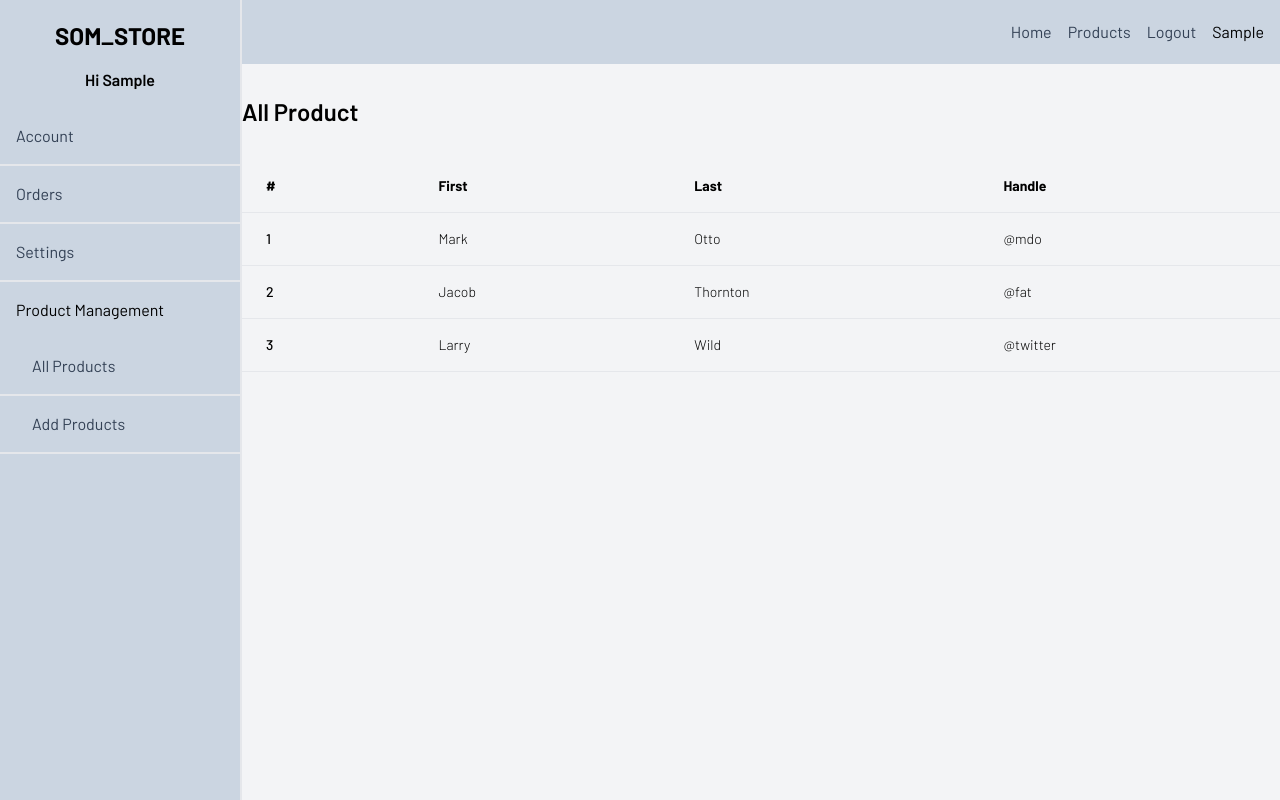
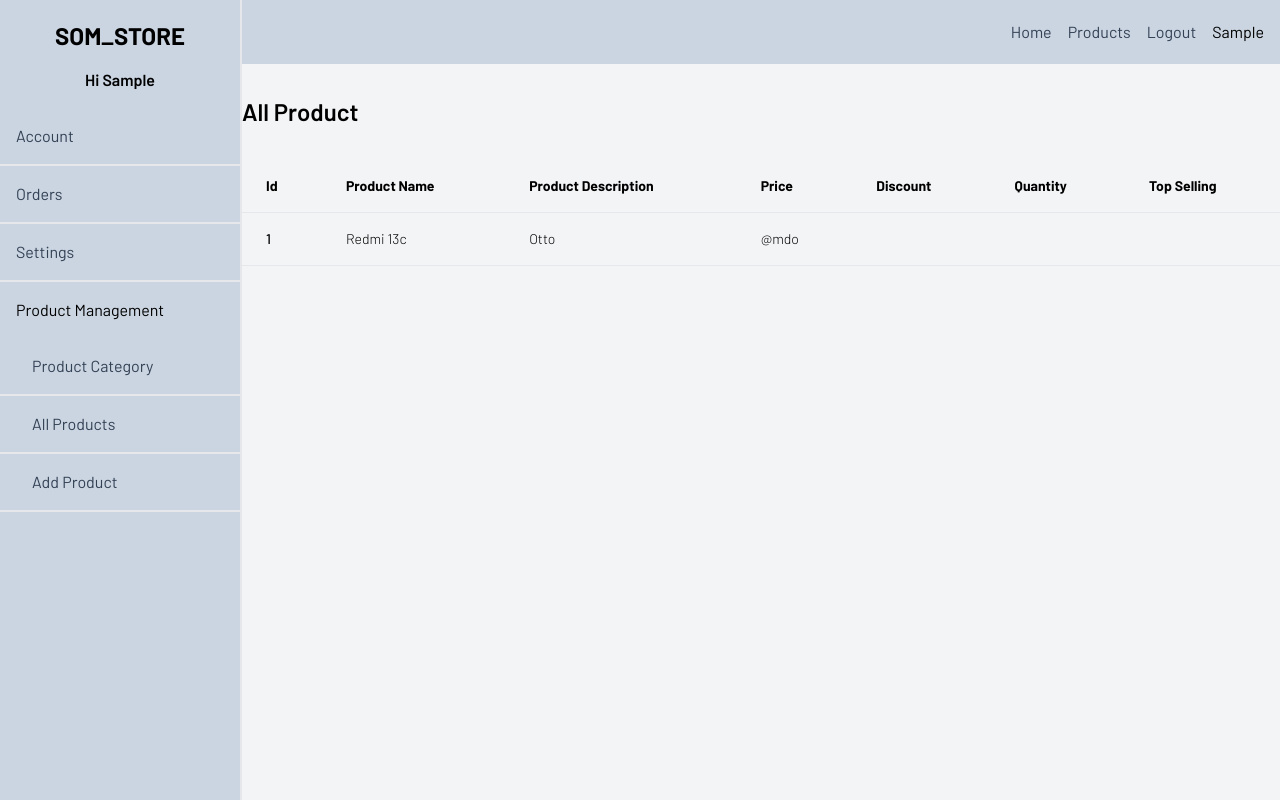
Before and after one commit to Som-diba/Stock_ms, a Django app: page /dashboard/products in a window 1280 px wide. Run offline with Django 4.2, Linux system fonts and the light colour scheme; the visitor is signed in with stand-in values (Sample User, id 1); data that the repository does not hold is empty; style sheets or scripts are compiled from the project's sources; parts of the project's set-up code (start-up, migrations or seed data) failed here and were passed over; some libraries are stand-ins or nearby versions.

Commit message:
fix add-products page

```diff
--- a/website/templates/website/dashboard/products/index.html
+++ b/website/templates/website/dashboard/products/index.html
@@ -15,40 +15,33 @@
         <table class="min-w-full text-left text-sm font-light">
           <thead class="border-b font-medium dark:border-neutral-500">
             <tr>
-              <th scope="col" class="px-6 py-4">#</th>
-              <th scope="col" class="px-6 py-4">First</th>
-              <th scope="col" class="px-6 py-4">Last</th>
-              <th scope="col" class="px-6 py-4">Handle</th>
+              <th scope="col" class="px-6 py-4">Id</th>
+              <th scope="col" class="px-6 py-4">Product Name</th>
+              <th scope="col" class="px-6 py-4">Product Description</th>
+              <th scope="col" class="px-6 py-4">Price</th>
+              <th scope="col" class="px-6 py-4">Discount</th>
+              <th scope="col" class="px-6 py-4">Quantity</th>
+              <th scope="col" class="px-6 py-4">Top Selling</th>
             </tr>
           </thead>
           <tbody>
             <tr class="border-b dark:border-neutral-500">
-              <td class="whitespace-nowrap px-6 py-4 font-medium">1</td>
-              <td class="whitespace-nowrap px-6 py-4">Mark</td>
+              <td class="whitespace-nowrap px-6 py-4 font-medium">1 </td>
+              <td class="whitespace-nowrap px-6 py-4">Redmi 13c</td>
               <td class="whitespace-nowrap px-6 py-4">Otto</td>
               <td class="whitespace-nowrap px-6 py-4">@mdo</td>
             </tr>
-            <tr class="border-b dark:border-neutral-500">
-              <td class="whitespace-nowrap px-6 py-4 font-medium">2</td>
-              <td class="whitespace-nowrap px-6 py-4">Jacob</td>
-              <td class="whitespace-nowrap px-6 py-4">Thornton</td>
-              <td class="whitespace-nowrap px-6 py-4">@fat</td>
-            </tr>
-            <tr class="border-b dark:border-neutral-500">
-              <td class="whitespace-nowrap px-6 py-4 font-medium">3</td>
-              <td class="whitespace-nowrap px-6 py-4">Larry</td>
-              <td class="whitespace-nowrap px-6 py-4">Wild</td>
-              <td class="whitespace-nowrap px-6 py-4">@twitter</td>
-            </tr>
-
           {% for p in products %}
           <tr class="border-b dark:border-neutral-500">
               <td class="whitespace-nowrap px-6 py-4 font-medium">3</td>
-              <td class="whitespace-nowrap px-6 py-4">{{p.name}}</td>
-              <td class="whitespace-nowrap px-6 py-4">Wild</td>
-              <td class="whitespace-nowrap px-6 py-4">@twitter</td>
+              <td class="whitespace-nowrap px-6 py-4">{{p.id}}</td>
+              <td class="whitespace-nowrap px-6 py-4"> {{p.name}} </td>
+              <td class="whitespace-nowrap px-6 py-4"> {{p.description}} </td>
+              <td class="whitespace-nowrap px-6 py-4"> {{p.price}} </td>
+              <td class="whitespace-nowrap px-6 py-4"> {{p.discount}} </td>
+              <td class="whitespace-nowrap px-6 py-4"> {{p.quantity}} </td>
+              <td class="whitespace-nowrap px-6 py-4"> {{p.top_selling}} </td>
             </tr>
-
           {% endfor %}
           </tbody>
         </table>
--- a/website/templates/website/dashboard/sidebar.html
+++ b/website/templates/website/dashboard/sidebar.html
@@ -8,22 +8,31 @@
 
             <ul class="flex flex-col w-60 ">
                 <li class="border-b-2 hover:bg-slate-400"><a href="{% url 'website:user_account' %}"
-                        class="text-slate-700 hover:text-slate-600 duration-200 block py-4 px-4">Account</a></li>
+                                                             class="text-slate-700 hover:text-slate-600 duration-200 block py-4 px-4">Account</a>
+                </li>
                 <li class="border-b-2 hover:bg-slate-400"><a href="{% url 'website:user_orders' %}"
-                        class="text-slate-700 hover:text-slate-600 duration-200 block py-4 px-4">Orders</a></li>
+                                                             class="text-slate-700 hover:text-slate-600 duration-200 block py-4 px-4">Orders</a>
+                </li>
                 <li class="border-b-2 hover:bg-slate-400"><a href="{% url 'website:user_setting' %}"
-                        class="text-slate-700 hover:text-slate-600 duration-200 block py-4 px-4">Settings</a></li>
+                                                             class="text-slate-700 hover:text-slate-600 duration-200 block py-4 px-4">Settings</a>
+                </li>
 
 
                 {% if user.is_staff %}
                 <h4 class="p-4">Product Management</h4>
 
                 <ul class="flex flex-col w-full ">
+                    <li class="border-b-2 hover:bg-slate-400"><a href="{% url 'website:product_category' %}"
+                                                                 class="text-slate-700 hover:text-slate-600 duration-200 block py-4 pl-8">Product
+                        Category</a></li>
+
                     <li class="border-b-2 hover:bg-slate-400"><a href="{% url 'website:products_dashboard' %}"
-                        class="text-slate-700 hover:text-slate-600 duration-200 block py-4 pl-8">All Products</a></li>
+                                                                 class="text-slate-700 hover:text-slate-600 duration-200 block py-4 pl-8">All
+                        Products</a></li>
 
                     <li class="border-b-2 hover:bg-slate-400"><a href="{% url 'website:add_product' %}"
-                        class="text-slate-700 hover:text-slate-600 duration-200 block py-4 pl-8 block">Add Products</a></li>
+                                                                 class="text-slate-700 hover:text-slate-600 duration-200 block py-4 pl-8 block">Add
+                        Product</a></li>
                 </ul>
                 {% endif %}
             </ul>
--- a/website/templates/website/home-sections/discount.html
+++ b/website/templates/website/home-sections/discount.html
@@ -3,7 +3,7 @@
 <section class="py-24 bg-yellow-900 text-center md:text-left">
     <div class="max-w-screen-lg mx-auto  grid grid-cols-1 md:grid-cols-2">
         <div class="mx-auto w-[90vw] md:w-full px-8 flex flex-col gap-y-7">
-            <h3 class="font-semibold text-2xl sm:text-3xl leading-tight">Buy now and get 5% Discount on Every Product </h3>
+            <h3 class="font-semibold text-2xl sm:text-3xl leading-tight">Buy Now and Get 5% Discount on Every Product </h3>
             <p class="text-xl">
                 Nam ipsum risus, rutrum vitae, vestibulum eu, molestie vel, lacus. Sed magna purus, fermentum eu
             </p>
--- a/website/templates/website/products/products.html
+++ b/website/templates/website/products/products.html
@@ -69,7 +69,6 @@
         </div>
 
         {% for product in products %}
-        <!-- {{product}} -->
         <a href="{% url 'website:single-product' product.name %}">
             <div
                 class="w-[90vw] max-w-sm pt-20 pb-12 drop-shadow-xl border border-slate-500 rounded-lg dark:bg-slate-800 dark:text-slate-200 relative">
--- a/website/urls.py
+++ b/website/urls.py
@@ -40,6 +40,7 @@ urlpatterns = [
     path('dashboard/orders', views.user_orders, name='user_orders'),
 
     # manage products
+    path('dashboard/product-category', views.product_category_view, name='product_category'),
     path('dashboard/products', views.products_dashboard_view, name='products_dashboard'),
     path('dashboard/products/add-product', views.add_product_view, name='add_product'),
 
--- a/website/views.py
+++ b/website/views.py
@@ -4,8 +4,8 @@ from django.http import HttpResponse
 from django.shortcuts import render, redirect
 from django.contrib.auth import authenticate, login, logout
 from django.contrib import messages
-from .models import Product
-from .forms import ProductForm, UserForm
+from .models import Product, ProductCategory
+from .forms import ProductForm, ProductCategoryForm, UserForm
 @login_required
 def user_orders(request):
     return render(request, "website/dashboard/orders.html")
@@ -21,23 +21,53 @@ def dashboard(request):
     return render(request, "website/dashboard/index.html")
 
 @login_required
+def product_category_view(request):
+    if request.method == "POST":
+        category_form = ProductCategoryForm(request.POST)
+        if category_form.is_valid():
+            cleaned_form = category_form.cleaned_data
+            name = cleaned_form["name"]
+            description = cleaned_form["description"]
+            c = ProductCategory(name = name, description = description)
+            c.save()
+    categories = ProductCategory.objects.all()
+    category_form = ProductCategoryForm()
+    return render(request, "website/dashboard/products/categories.html", {"categories": categories, "form": category_form})
+
+@login_required
 def products_dashboard_view(request):
     products = Product.objects.all()
     return render(request, "website/dashboard/products/index.html", {"products": products})
 
 @login_required
 def add_product_view(request):
-
     # return HttpResponse("Hello world")
     if request.method == "POST":
         product_form = ProductForm(request.POST)
+
         if product_form.is_valid():
             cleaned_form = product_form.cleaned_data
-            pass
-        pass
-    elif request.method == "GET":
-        product_form = ProductForm()
+            print("cleaned form ", cleaned_form)
+
+            name = cleaned_form["name"]
+            description = cleaned_form["description"]
+            price = cleaned_form["price"]
+            discount = cleaned_form["discount"]
+            quantity = cleaned_form["quantity"]
+            top_selling = cleaned_form["top_selling"]
+            image_1 = cleaned_form["image_1"]
+            image_2 = cleaned_form["image_2"]
+            image_3 = cleaned_form["image_3"]
+            featured_image = cleaned_form["featured_image"]
+
+            product = Product(name=name, top_selling=top_selling, featured_image= featured_image, quantity=quantity, price=price, discount=discount, description=description, image_1=image_1, image_2=image_2, image_3=image_3)
+            product.save()
+            return render(request, "website/dashboard/products/add-product.html", {"form": product_form})
+        #messages.success(request, "Error occured when adding product")
         return render(request, "website/dashboard/products/add-product.html", {"form": product_form})
+
+    product_form = ProductForm()
+    return render(request, "website/dashboard/products/add-product.html", {"form": product_form})
 
 
 def logout_view(request):
```
Also changed, not shown: website/admin.py (+6 -6 lines), website/forms.py (+20 -5 lines), website/models.py (+9 -7 lines), website/templates/website/dashboard/products/add-product.html (+17 -6 lines), website/templates/website/dashboard/products/categories.html (added, +61 -0 lines), products/Chisom_Ifediba__-_First_School_Leaving_Certificate.jpeg (added), products/Chisom_Ifediba__-_First_School_Leaving_Certificate_fVTrYbX.jpeg (added), products/Chisom_Ifediba__-_First_School_Leaving_Certificate_rQU98MN.jpeg (added), uploads/images/Chisom_Ifediba__-_First_School_Leaving_Certificate.jpeg (added), uploads/images/Chisom_Ifediba__-_First_School_Leaving_Certificate_ms45LII.jpeg (added), uploads/images/Chisom_Ifediba__-_First_School_Leaving_Certificate_zhR0mXM.jpeg (added), website/migrations/0001_initial.py, website/migrations/0002_alter_product_category_alter_product_image_1_and_more.py (added).
